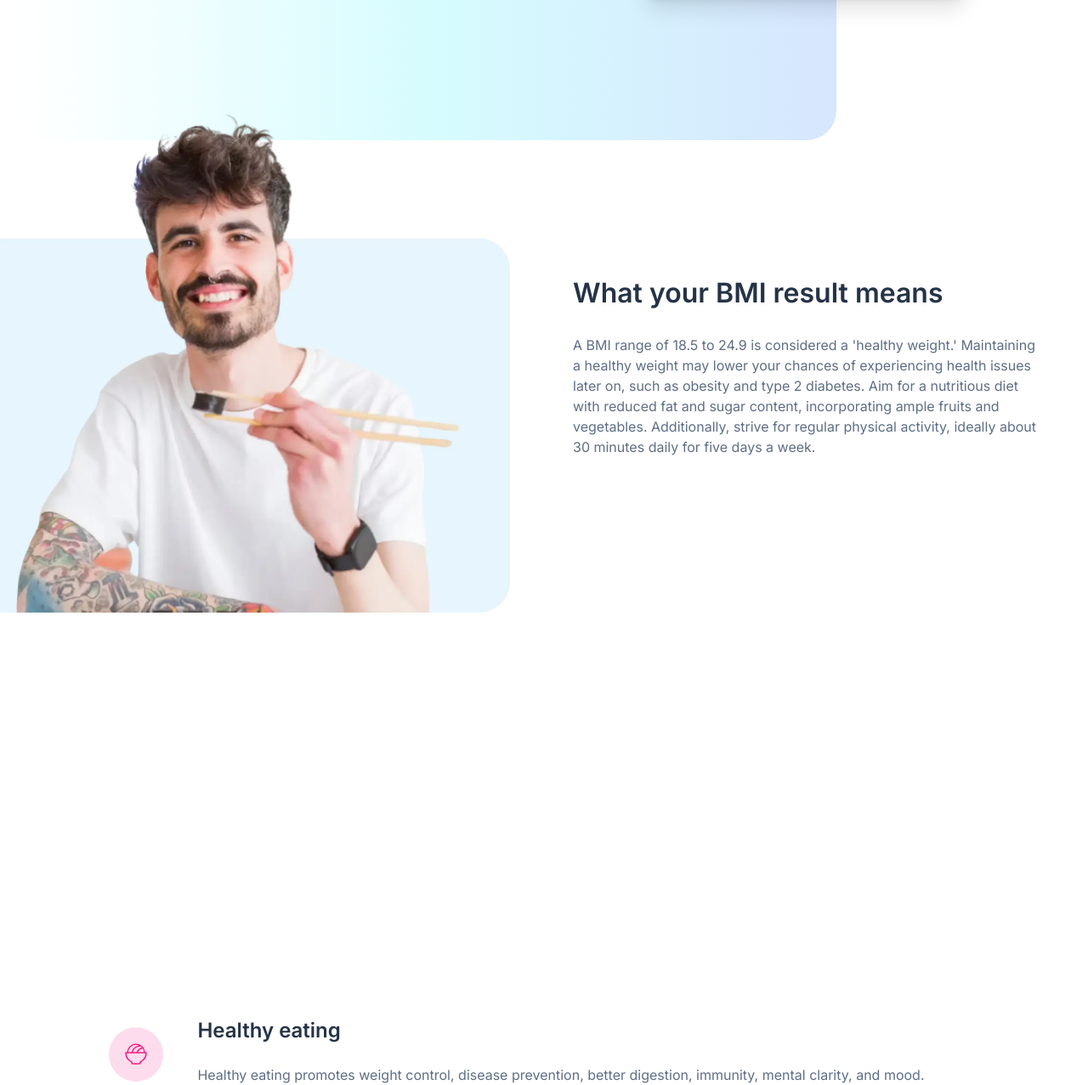
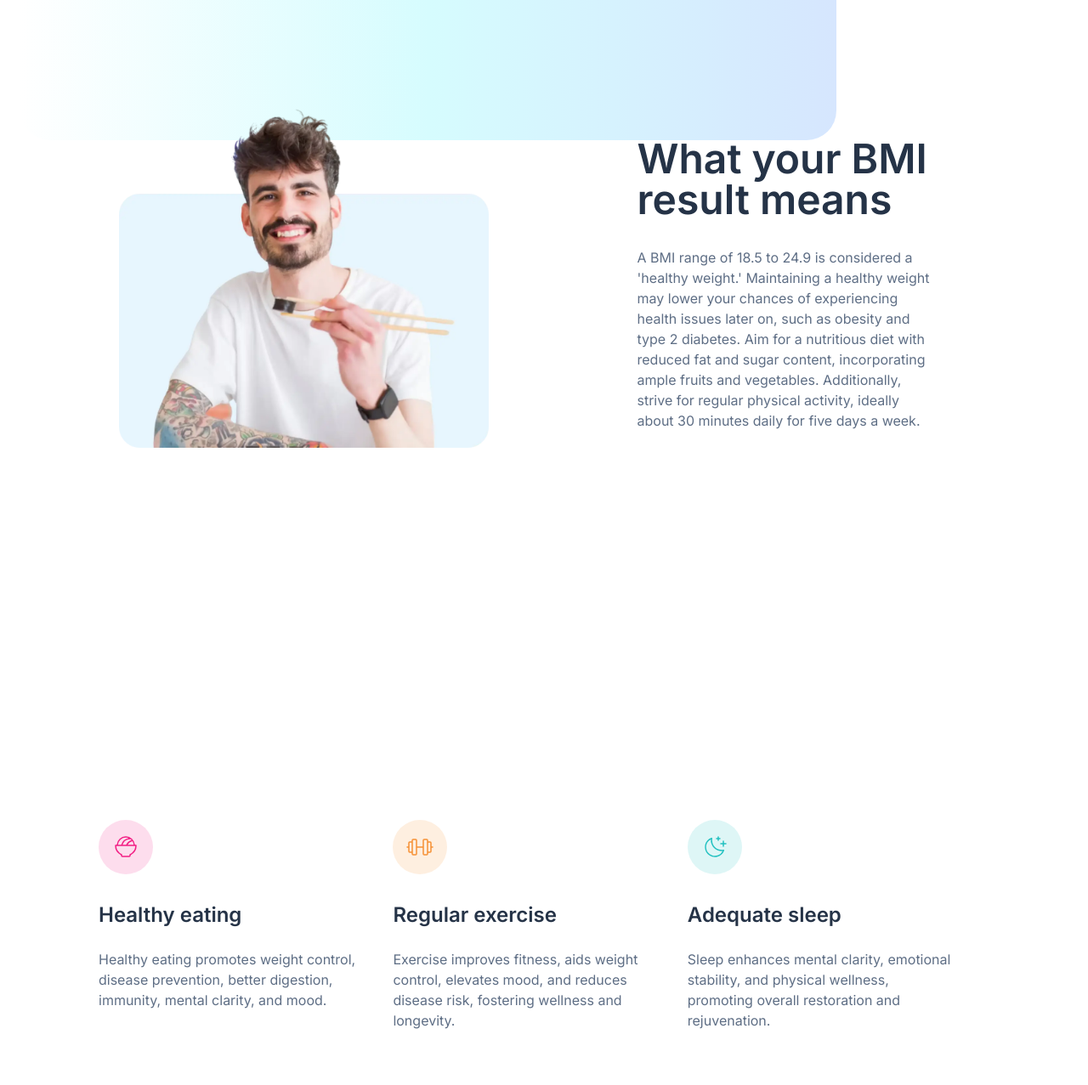
Before and after one commit to flaviare1s/bmi-calculator, a website: page src/index.html in a window 1280 px wide. Shown: the part 654-1931 px from the top of the page at 85% size. Drawn offline with Linux system fonts and the light colour scheme.

Commit message:
Working on desktop version styles

```diff
--- a/src/index.html
+++ b/src/index.html
@@ -32,7 +32,7 @@
           your overall health and well-being.
         </p>
       </header>
-      <section class="w-[90%] shadow-xl bg-pure_white rounded-2xl z-40 absolute top-[11%] md:top-[10%] xl:w-[30%] xl:right-[140px] xl:top-[5%]">
+      <section class="w-[90%] shadow-xl bg-pure_white rounded-2xl z-40 absolute top-[11%] md:top-[10%] xl:w-[30%] xl:right-[140px] xl:top-[4%]">
         <h2 class="text-gunmetal font-semibold text-2xl tracking-[-5%] p-6">Enter your details below</h2>
         <form class="flex justify-between items-center px-6 pb-6">
           <div class="flex items-center gap-[18px]">
@@ -103,14 +103,14 @@
     </div>
 
 
-    <section class="mb-[60px] flex flex-col justify-center items-center md:flex-row md:absolute md:top-[750px] md:gap-[30px]">
+    <section class="mb-[60px] flex flex-col justify-center items-center md:flex-row md:absolute md:top-[750px] md:gap-[30px] xl:px-[140px] xl:gap-[131px]">
 
-      <div class="mt-5 md:w-1/2 md:ml-[-50px]">
+      <div class="mt-5 md:w-1/2 md:ml-[-50px] xl:ml-0">
         <img src="../assets/images/image-man-eating.webp" alt="Man eating">
       </div>
 
-      <div class="md:w-1/2">
-        <h2 class="text-gunmetal font-semibold text-[32px] leading-[110%] tracking-[-5%] px-6 pt-12 pb-8 md:px-11">What your BMI result means</h2>
+      <div class="md:w-1/2 xl:flex xl:flex-col xl:justify-center xl:items-center">
+        <h2 class="text-gunmetal font-semibold text-[32px] leading-[110%] tracking-[-5%] px-6 pt-12 pb-8 md:px-11 xl:text-5xl">What your BMI result means</h2>
         <p class="px-6 text-dark_eletric_blue leading-[150%] md:px-11">
           A BMI range of 18.5 to 24.9 is considered a 'healthy weight.' Maintaining a
           healthy weight may lower your chances of experiencing health issues later on,
@@ -122,8 +122,8 @@
       </div>
     </section>
 
-    <section class="px-6 my-14 md:px-10 xl:mt-[1000px]">
-      <div class="md:flex md:gap-10 md:items-center md:justify-start">
+    <section class="px-6 my-14 md:px-10 xl:mt-[800px] xl:flex xl:gap-8 xl:px-[116px]">
+      <div class="md:flex md:gap-10 md:items-center md:justify-start xl:flex-col xl:justify-start xl:items-start xl:w-[30%] xl:gap-0">
         <img src="../assets/images/icon-eating.svg" alt="Icon eating">
         <div>
           <h3 class="pt-8 pb-6 text-gunmetal font-semibold text-2xl tracking-[-5%]">Healthy eating</h3>
@@ -134,7 +134,7 @@
         </div>
       </div>
 
-      <div class="md:flex md:gap-10 md:items-center md:justify-start">
+      <div class="md:flex md:gap-10 md:items-center md:justify-start xl:flex-col xl:justify-start xl:items-start xl:w-[30%] xl:gap-0">
         <img src="../assets/images/icon-exercise.svg" alt="Icon exercise">
         <div>
           <h3 class="pt-8 pb-6 text-gunmetal font-semibold text-2xl tracking-[-5%]">Regular exercise</h3>
@@ -144,7 +144,7 @@
         </div>
       </div>
 
-      <div class="md:flex md:gap-10 md:items-center md:justify-start">
+      <div class="md:flex md:gap-10 md:items-center md:justify-start xl:flex-col xl:justify-start xl:items-start xl:w-[30%] xl:gap-0">
         <img src="../assets/images/icon-sleep.svg" alt="Icon sleep">
         <div>
           <h3 class="pt-8 pb-6 text-gunmetal font-semibold text-2xl tracking-[-5%]">Adequate sleep</h3>
```
Also changed, not shown: src/output.css.
